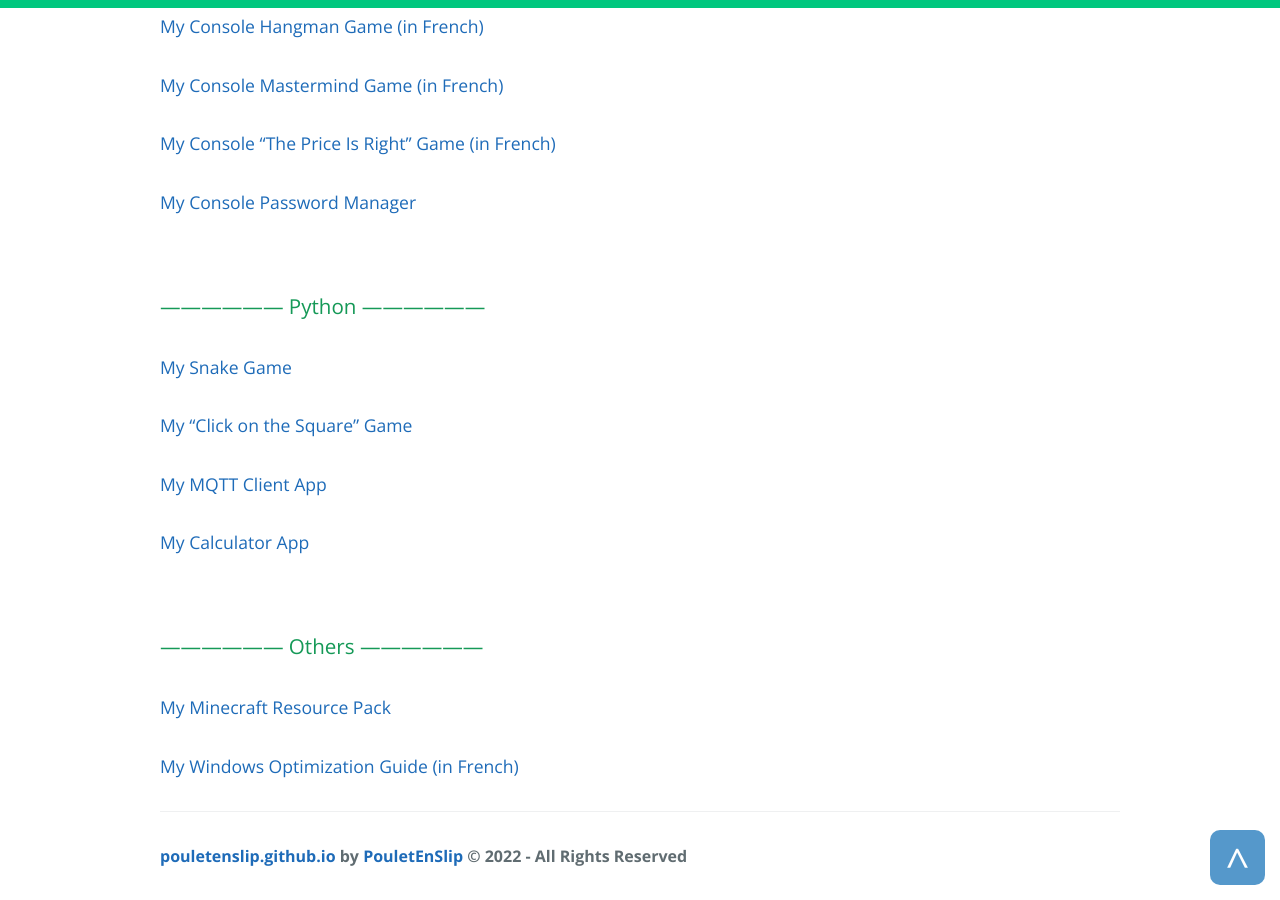
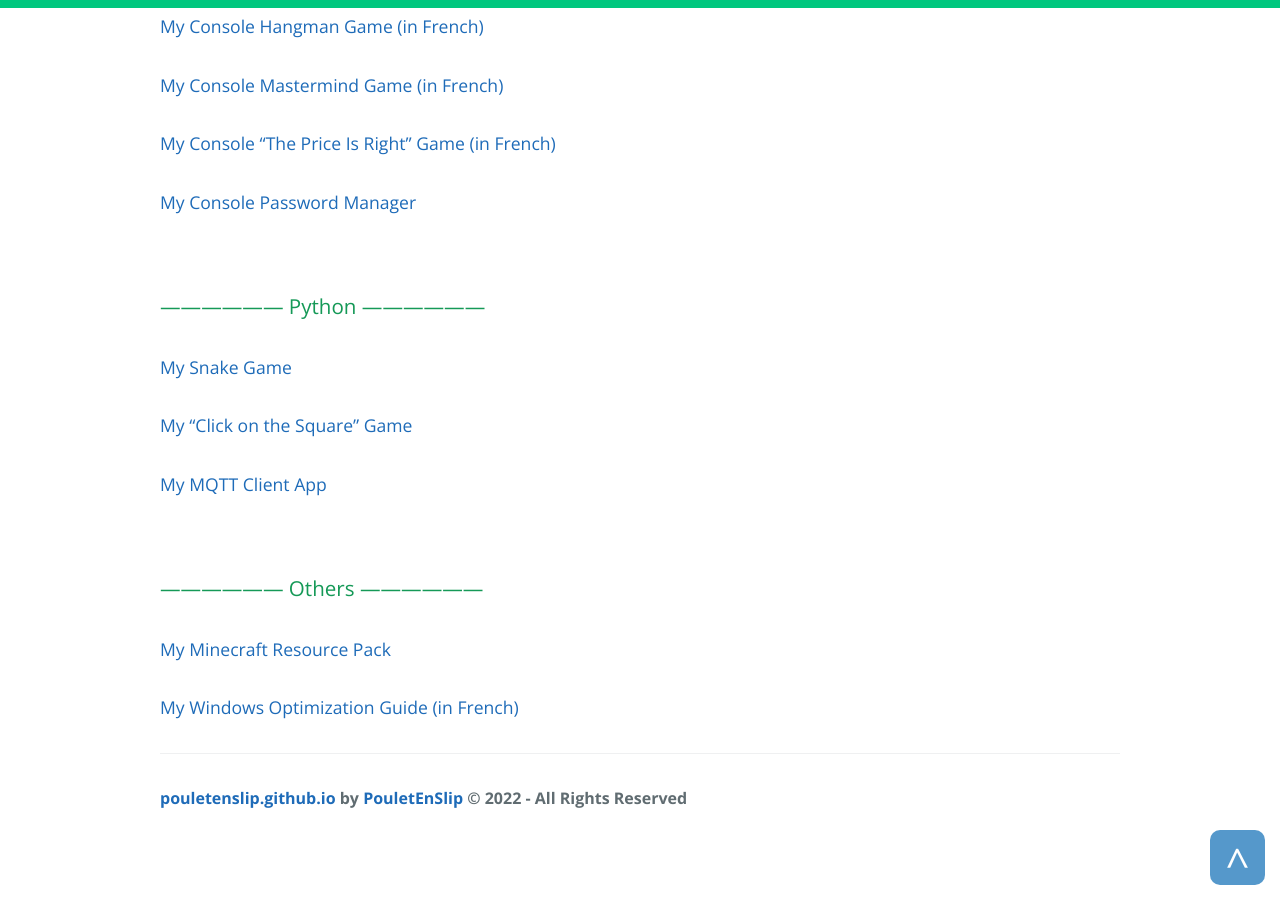
Before and after one commit to PouletEnSlip/pouletenslip.github.io, a Jekyll site: the page built from index.md, in a window 1280 px wide and 900 px high, scrolled down 1298 px. Built offline with Jekyll 4.4.1, drawn with Linux system fonts in a browser that asks for light colours; comment, search, counter and statistics services are not loaded; our own code applies the rules of GitHub Pages for plain Markdown files.

Commit message:
Update index.md

```diff
--- a/index.md
+++ b/index.md
@@ -29,7 +29,6 @@ layout: default
 #### [My Snake Game](https://github.com/PouletEnSlip/Snake)
 #### [My "Click on the Square" Game](https://github.com/PouletEnSlip/Square)
 #### [My MQTT Client App](https://github.com/PouletEnSlip/MQTT)
-#### [My Calculator App](https://github.com/PouletEnSlip/CalculatorPython)
 <br>
 
 ### ------------------ Others ------------------
```
